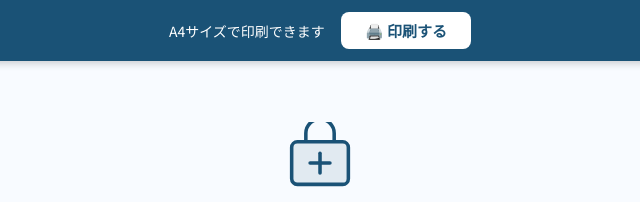
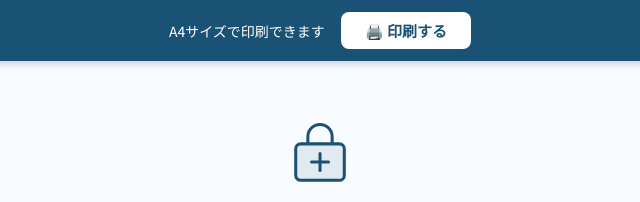
Before and after one commit to akrmyhr/machijikan, a website: page public/poster.html in a window 1280 px wide. Shown: the top 202 px of the page, 320-960 px from the left. Drawn offline with Linux system fonts and the light colour scheme.

Commit message:
アイコンのviewBox修正

```diff
--- a/public/poster.html
+++ b/public/poster.html
@@ -298,7 +298,7 @@
     <div class="poster-content">
 
       <!-- 医院名 -->
-      <svg class="clinic-icon" viewBox="0 0 48 48" fill="none">
+      <svg class="clinic-icon" viewBox="0 -4 48 56" fill="none">
         <rect x="4" y="14" width="40" height="30" rx="4" fill="rgba(26,82,118,0.1)" stroke="currentColor" stroke-width="2.5"/>
         <path d="M14 14V8a10 10 0 0 1 20 0v6" stroke="currentColor" stroke-width="2.5" fill="none"/>
         <line x1="24" y1="22" x2="24" y2="36" stroke="currentColor" stroke-width="2.5" stroke-linecap="round"/>
```
Also changed, not shown: public/index.html (+1 -1 lines).
